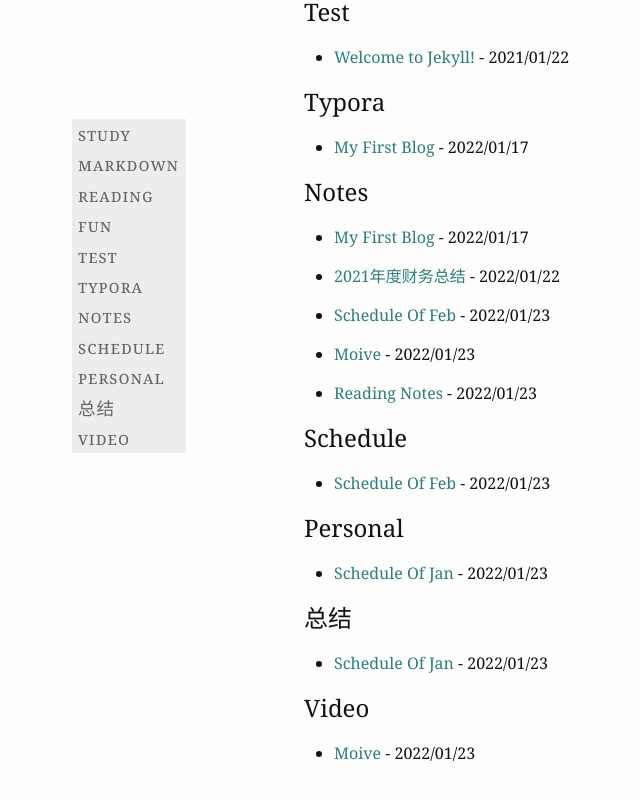
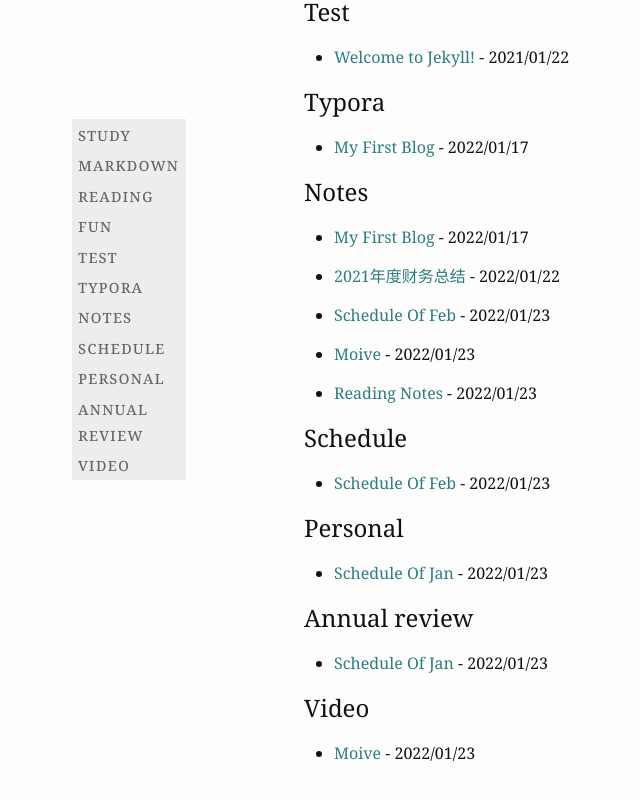
Before and after one commit to 9Echo/9Echo.github.io, a Jekyll site: the page built from tags.html, in a window 1280 px wide and 900 px high, scrolled down 563 px. Shown: the top 800 px of the window, without its empty margins (206-846 px from the left). Built offline with Jekyll 4.4.1, drawn with Linux system fonts in a browser that asks for light colours.

Commit message:
Update 2022-01-13-schedule-of-Jan.markdown

```diff
--- a/_posts/2022-01-13-schedule-of-Jan.markdown
+++ b/_posts/2022-01-13-schedule-of-Jan.markdown
@@ -1,7 +1,7 @@
 ---
 layout: post
 date:   2022-01-23
-tags: [personal, 总结]
+tags: [personal, annual review]
 ---
 
 # 2022年1月份计划
```
